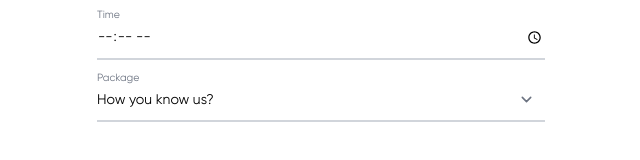
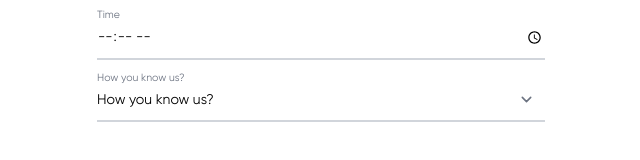
Before and after one commit to namelesskull/naratama, a React (Vite) app: page /form in a window 1280 px wide. Shown: the part 621-781 px from the top of the page, without its empty margins (319-959 px from the left). Built offline with nearby package versions, Linux system fonts and the light colour scheme.

Commit message:
update form

```diff
--- a/src/pages/UserForm.jsx
+++ b/src/pages/UserForm.jsx
@@ -250,7 +250,7 @@ export const UserForm = () => {
               htmlFor='how'
               className='peer-focus:font-medium absolute text-sm text-gray-500 dark:text-gray-400 duration-300 transform -translate-y-6 scale-75 top-3 -z-10 origin-[0] peer-focus:start-0 rtl:peer-focus:translate-x-1/4 rtl:peer-focus:left-auto peer-focus:text-black peer-focus:dark:text-black-500 peer-placeholder-shown:scale-100 peer-placeholder-shown:translate-y-0 peer-focus:scale-75 peer-focus:-translate-y-6'
             >
-              Package
+              How you know us?
             </label>
           </div>
 
```
